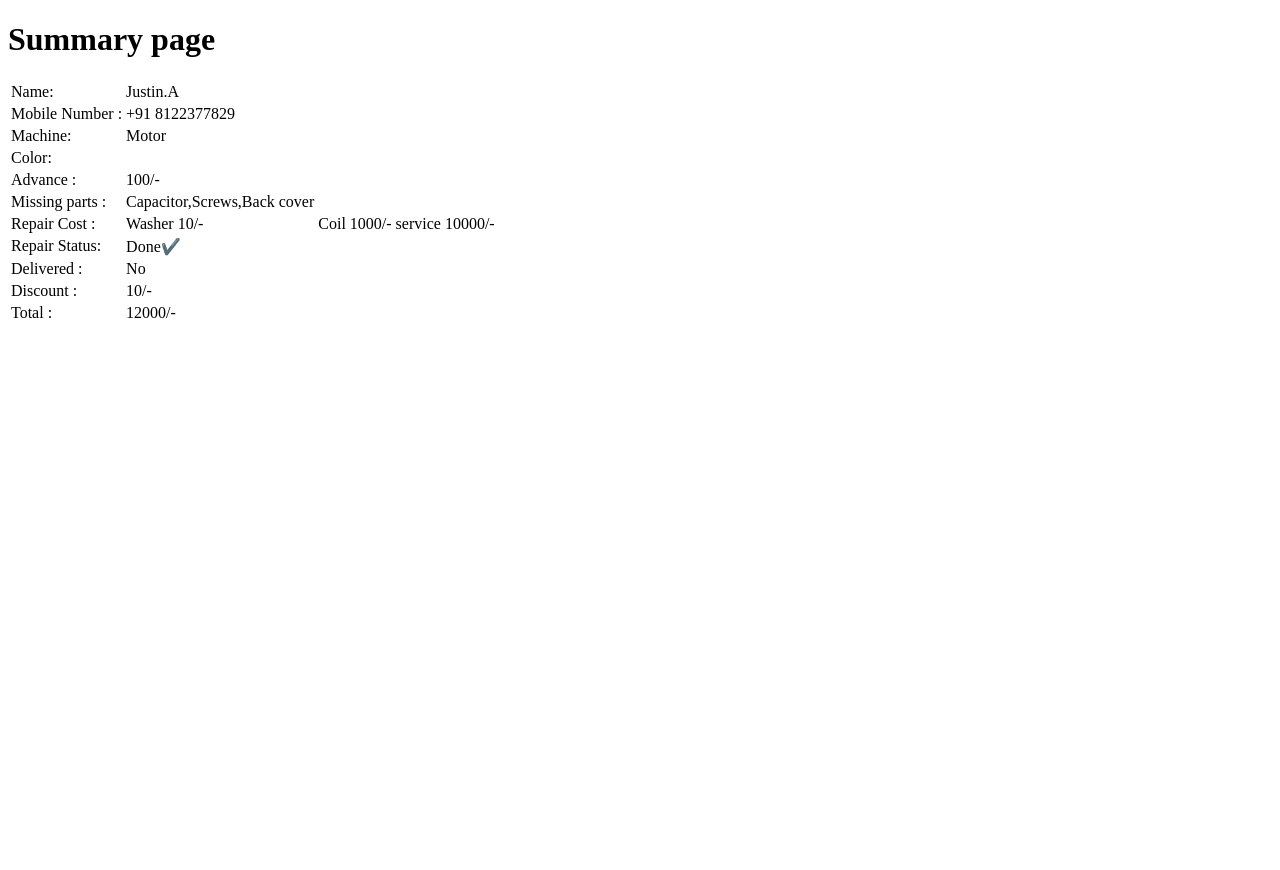
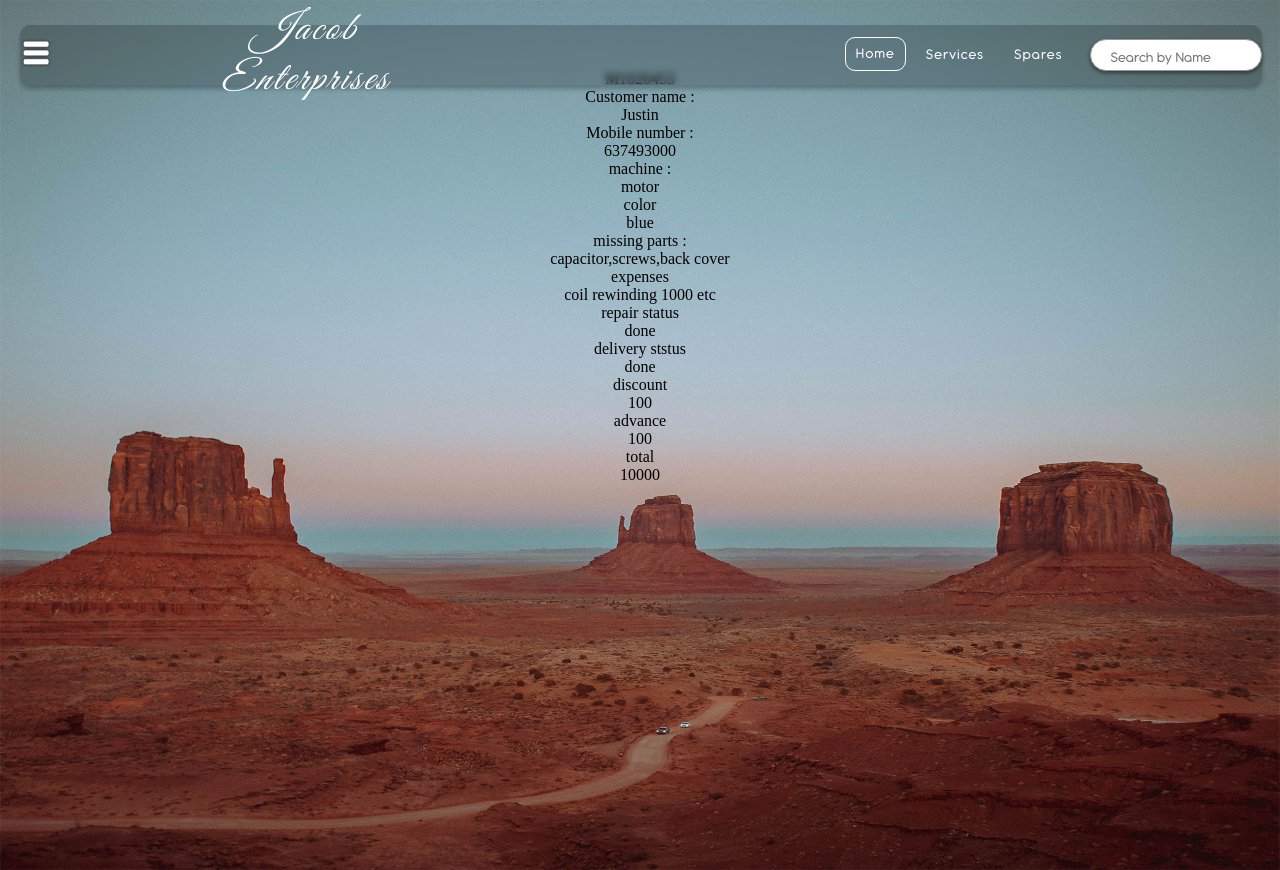
Before and after one commit to Justin-Ebenazar/jacob_Enterprise_freelancing, a Flask app: template Manicks/templates/repair_status.html in a window 1280 px wide. Before the commit the page ends 318 px from the top, so only its background shows below. Run offline with Flask 3, Linux system fonts and the light colour scheme; the template is opened without the code that fills it, so the values that code supplies are empty.

Commit message:
almost :)

```diff
--- a/Manicks/templates/javascp_common.js
+++ b/Manicks/templates/javascp_common.js
@@ -10,21 +10,3 @@ function openNav() {
   }
 
 // end of side pane code
-
-// spares lookup page
-
-function search_criteria(){
-    const dates=document.querySelector('.dates');
-    const search_box=document.querySelector('.search-dabba');
-    var dropdown = document.getElementById("searchfilter");
-
-    if(dropdown.value=="date"){
-        dates.style.display='block';
-        search_box.style.display='none';
-    }
-    else{
-        dates.style.display='none';
-        search_box.style.display='block';
-    }
-}
-search_criteria()
--- a/Manicks/templates/repair_status.html
+++ b/Manicks/templates/repair_status.html
@@ -1,43 +1,77 @@
 <!DOCTYPE html>
 <html lang="en">
 <head>
-    <h1>Summary page</h1>
+    <meta charset="UTF-8">
+    <meta name="viewport" content="width=device-width, initial-scale=1.0">
+    <title>home page</title>
+    <link rel="stylesheet" href="style1.css">
+    <script src="javascp_common.js"></script>
 </head>
 <body>
-    <table>
-        <tr>
-            <td>Name:</td><td>Justin.A</td>
-        </tr>
-        <tr>
-            <td>Mobile Number :</td><td>+91 8122377829</td>
-        </tr>
-        <tr>
-            <td>Machine:</td><td>Motor</td>
-        </tr>
-        <tr>
-            <td>Color:</td><td>
-        </tr>
-        <tr>
-            <td>Advance :</td><td>100/-</td>
-        </tr>
-        <tr>
-            <td>Missing parts :</td><td>Capacitor,Screws,Back cover</td>
-        </tr>
-        <tr>
-            <td>Repair Cost :</td><td>Washer 10/-</td><td>Coil 1000/-</td><td>service 10000/-</td>
-        </tr>
-        <tr>
-            <td>Repair Status:</td><td>Done✔️</td>
-        </tr>
-        <tr>
-            <td>Delivered :</td><td>No</td>
-        </tr>
-        <tr>
-            <td>Discount :</td><td>10/-</td>
-        </tr>
-        <tr>
-            <td>Total :</td><td> 12000/-</td>
-         </tr>
-    </table>
+    <!-- {% with messages=get_flashed_messages() %}
+    {% if messages %}
+        {% for message in messages %}
+            <script>alert('{{message}}');</script>
+        {% endfor %}
+    {% endif %}
+    {% endwith %} -->
+    <main>
+        <center>
+        <header class="header">
+            <div>
+                <button id="sidepane_button" onclick="openNav()"></button>
+            </div>
+            <div id="shop-name">
+                <p>Jacob Enterprises</p>
+            </div>
+            <nav id="nav-bar">
+                <ul>
+                    <li id="veedu"><a href="">Home</a></li>
+                    <li><a href="{{url_for('service')}}">Services</a></li>
+                    <li><a href="">Spares</a></li>
+                </ul>
+            </nav>
+            <input type="text" name="search_input" placeholder="Search by Name">
+        </header>
+        </center>
+        <section>
+            <center>
+
+            <div class="repair_status">
+                <div id="heading_for_repairstatus">
+                    M1020453
+                </div>
+                <div class="repair_status_details">
+                    Customer name :<p> Justin </p>
+                    Mobile number :<p> 637493000 </p>
+                    machine :<p> motor </p>
+                    color<p> blue </p>
+                    missing parts :<p> capacitor,screws,back cover </p>
+                    expenses <p> coil rewinding 1000 etc</p>
+                    repair status <p>done</p>
+                    delivery ststus <p>done</p>
+                    discount <p>100</p>
+                    advance <p>100</p>
+                    total<p>10000</p>
+                </div>
+
+            </div>
+            </center>
+
+        </section>
+        <script>
+            function calculateTotalProfit() {
+                const profitCells = document.querySelectorAll('.profit');
+                let totalProfit = 0;
+                profitCells.forEach(cell => {
+                    totalProfit += parseFloat(cell.textContent.replace('$', ''));
+                });
+                document.getElementById('totalProfit').textContent = 'Total Profit: $' + totalProfit;
+            }
+
+            // Calculate total profit when the page loads
+            window.onload = calculateTotalProfit;
+        </script>
+    </main>
 </body>
 </html>
--- a/Manicks/templates/spares_lookup.html
+++ b/Manicks/templates/spares_lookup.html
@@ -25,7 +25,7 @@
             </nav>
             <input type="text" name="search_input" placeholder="Search by Name">
         </header>
-        <section>
+        <section class="main_contentof_page">
             <div class="home-search-bar">
                 <div>
                     Filter:
@@ -72,5 +72,5 @@
     </main>
 
 </body>
-<script src="javascp_common.js"></script>
+<script src="javascp_sparelookup.js"></script>
 </html>
--- a/Manicks/templates/style1.css
+++ b/Manicks/templates/style1.css
@@ -11,12 +11,19 @@ body{
     background-size: 100% 100%;
 }
 header{
-    height: 100px;
-    background-color: rgba(110, 109, 109,0);
+    height: 60px;
+    width: 97%;
+    top: 25px;
+    position: fixed;
+    border-radius: 10px;
+    backdrop-filter: blur(3px);
+    box-shadow: 0px 4px 4px rgba(0, 0, 0, 0.25);
+    background-color: rgba(0, 0, 0,0.2);
     display: flex;
     justify-content: space-evenly;
     align-items: center;
-    padding: 0px 20px 0px 20px;
+    margin-right: 90px;
+    margin-left:20px
 }
 
 @font-face {
@@ -303,3 +310,15 @@ text-align: center;
     align-items: center;
     background-color: red;
 }
+
+/*repair status*/
+
+.repair_status{
+    margin-top: 70px;
+}
+
+/* sparelooup page */
+
+.main_contentof_page{
+    margin-top: 120px;
+}
```
Also changed, not shown: Manicks/templates/javascp_sparelookup.js (added, +17 -0 lines).
